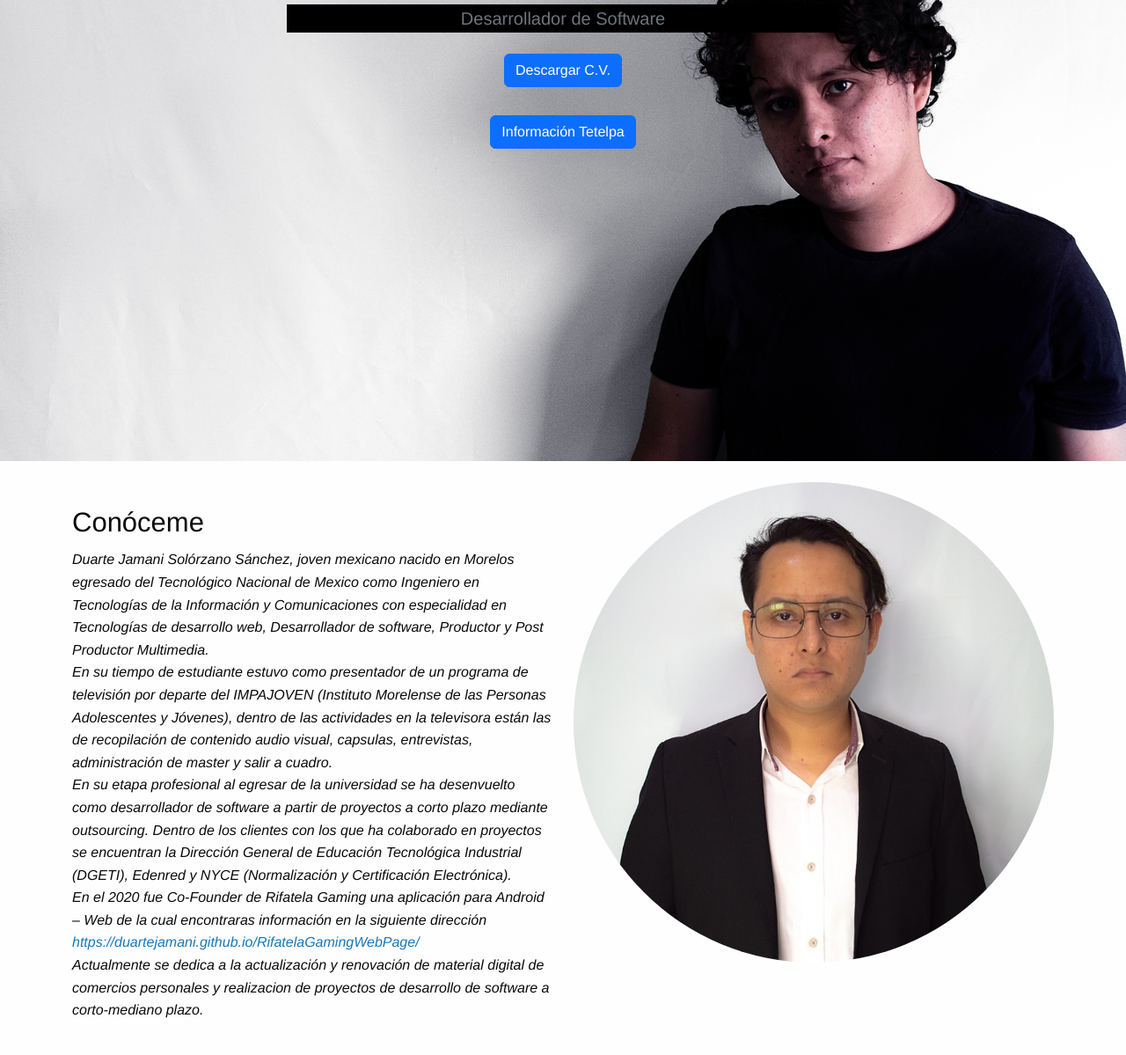
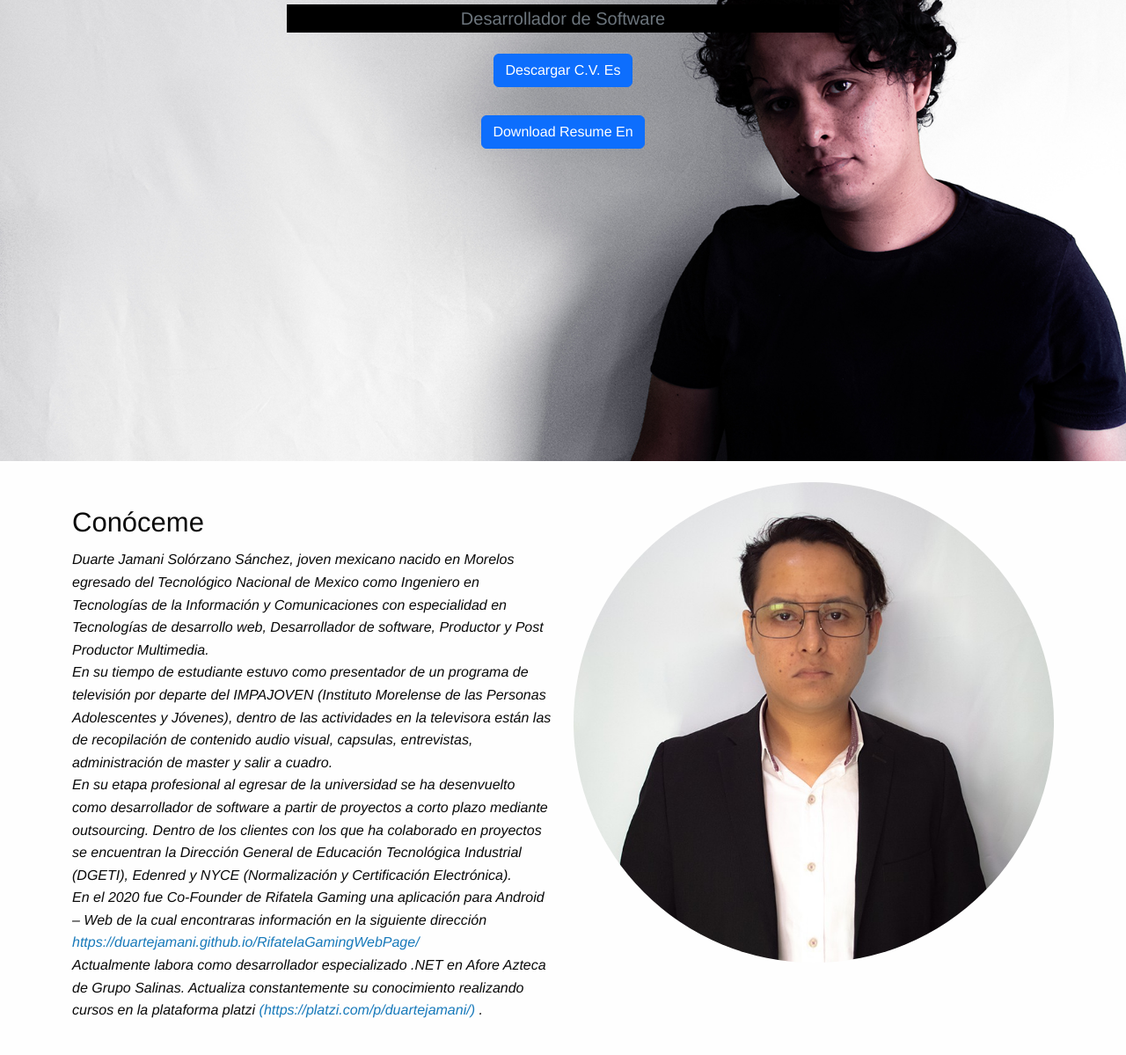
Before and after one commit to duartejamani/WebPage2022, a plain HTML site: page index.html in a window 1280 px wide. Shown: the part 190-1389 px from the top of the page at 88% size. Drawn offline with nearby package versions, Linux system fonts and the light colour scheme.

Commit message:
second commit

```diff
--- a/index.html
+++ b/index.html
@@ -96,12 +96,12 @@
         <h1 class="fw-light">Duarte Jamani</h1>
         <p class="lead text-muted bg-black">Desarrollador de Software</p>
         <p>
-          <a href="https://drive.google.com/file/d/1TNbXaxsxf1NE15PqrALvk3fs2XDlQcOz/view"
-            class="btn btn-primary my-2">Descargar C.V.</a>
+          <a target="_blank" href="https://drive.google.com/file/d/14YmqoCriRi8GvDGbwQtyad-XWL-GXrjy/view"
+            class="btn btn-primary my-2">Descargar C.V. Es</a>
         </p>
         <p>
-          <a href="https://www.duartejamani.com/tetelpa/"
-            class="btn btn-primary my-2">Información Tetelpa</a>
+          <a target="_blank" href="https://drive.google.com/file/d/11-u1Rcqp5gOORltuxAHzMnjg1uZmMREz/view"
+            class="btn btn-primary my-2">Download Resume En</a>
         </p>
       </div>
     </div>
@@ -140,8 +140,9 @@
             información en la siguiente dirección <a href="https://duartejamani.github.io/RifatelaGamingWebPage/"
               target="_blank">https://duartejamani.github.io/RifatelaGamingWebPage/</a>
             <br>
-            Actualmente se dedica a la actualización y renovación de material digital de comercios personales y
-            realizacion de proyectos de desarrollo de software a corto-mediano plazo.
+            Actualmente labora como desarrollador especializado .NET en Afore Azteca de Grupo Salinas.
+            Actualiza constantemente su conocimiento realizando cursos en la plataforma platzi      <a href="https://platzi.com/p/duartejamani/"
+            target="_blank">(https://platzi.com/p/duartejamani/)</a> .
         </div>
       </div>
     </div>
```
